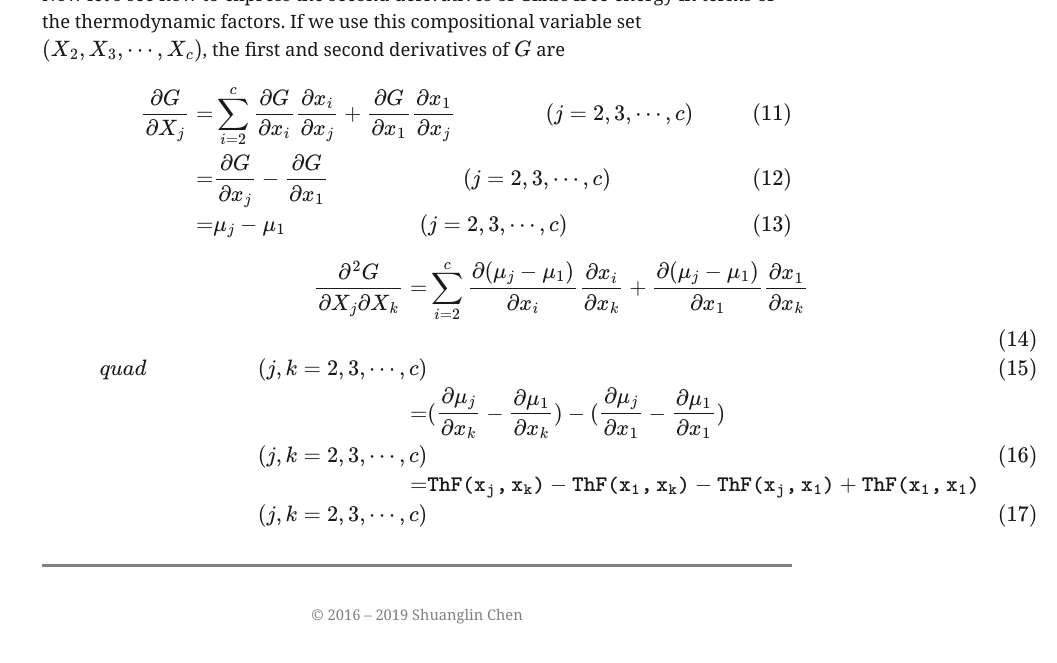
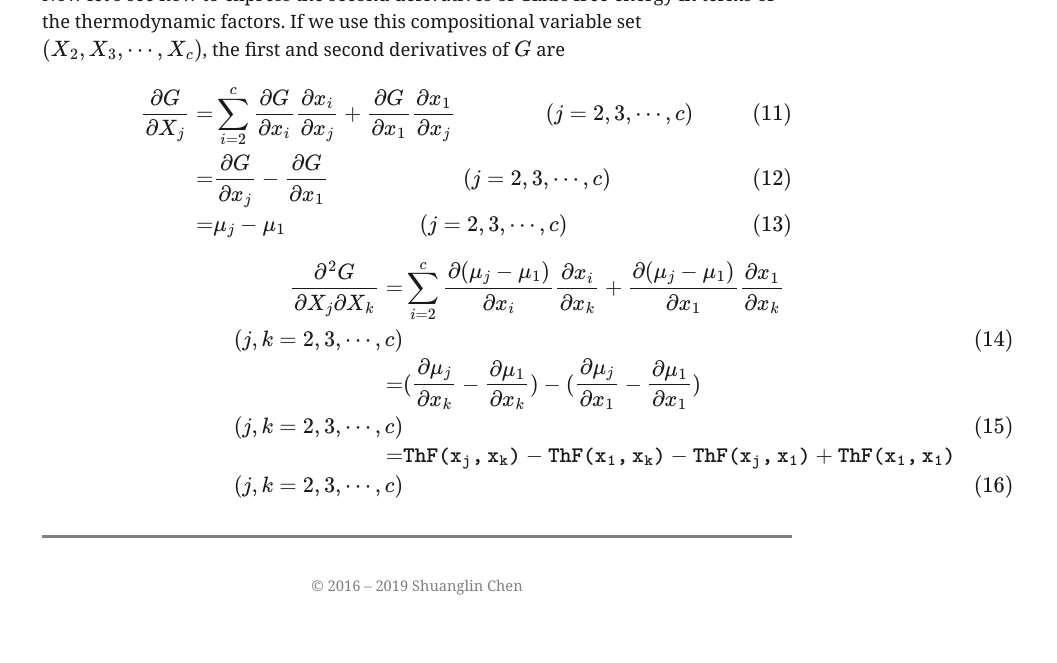
Before and after one commit to shuanglinchen/shuanglinchen.github.io, a Jekyll site: the page built from notes/thermo-factor.html, in a window 1280 px wide and 900 px high, scrolled down 1798 px. Shown: the top 663 px of the window, without its empty margins (223-1280 px from the left). Built offline with Jekyll 4.4.1, drawn with Linux system fonts in a browser that asks for light colours; formulas are drawn with MathJax 3.

```diff
--- a/notes/thermo-factor.html
+++ b/notes/thermo-factor.html
@@ -72,7 +72,7 @@ If we use this compositional variable set \((X_2,X_3,\cdots,X_c)\), the first an
 \begin{align}
 \frac{\partial^2 G}{\partial X_j \partial X_k}
      = &\sum_{i=2}^{c} \frac{\partial (\mu_j - \mu_1)}{\partial x_i}   \frac{\partial x_i}{\partial x_k} + \frac{\partial (\mu_j - \mu_1)} {\partial x_1} \frac{\partial x_1}{\partial x_k} \nonumber \\
-      \\quad \quad\quad \quad\quad \quad   (j, k=2,3,\cdots,c) \\
+      \quad \quad\quad \quad\quad \quad   (j, k=2,3,\cdots,c) \\
          = &  (\frac{\partial \mu_j}{\partial x_k} - \frac{\partial \mu_1}{\partial x_k})
            - (\frac{\partial \mu_j}{\partial x_1} - \frac{\partial \mu_1}{\partial x_1})  \nonumber \\
               \quad \quad\quad \quad\quad \quad   (j, k=2,3,\cdots,c) \\
```
